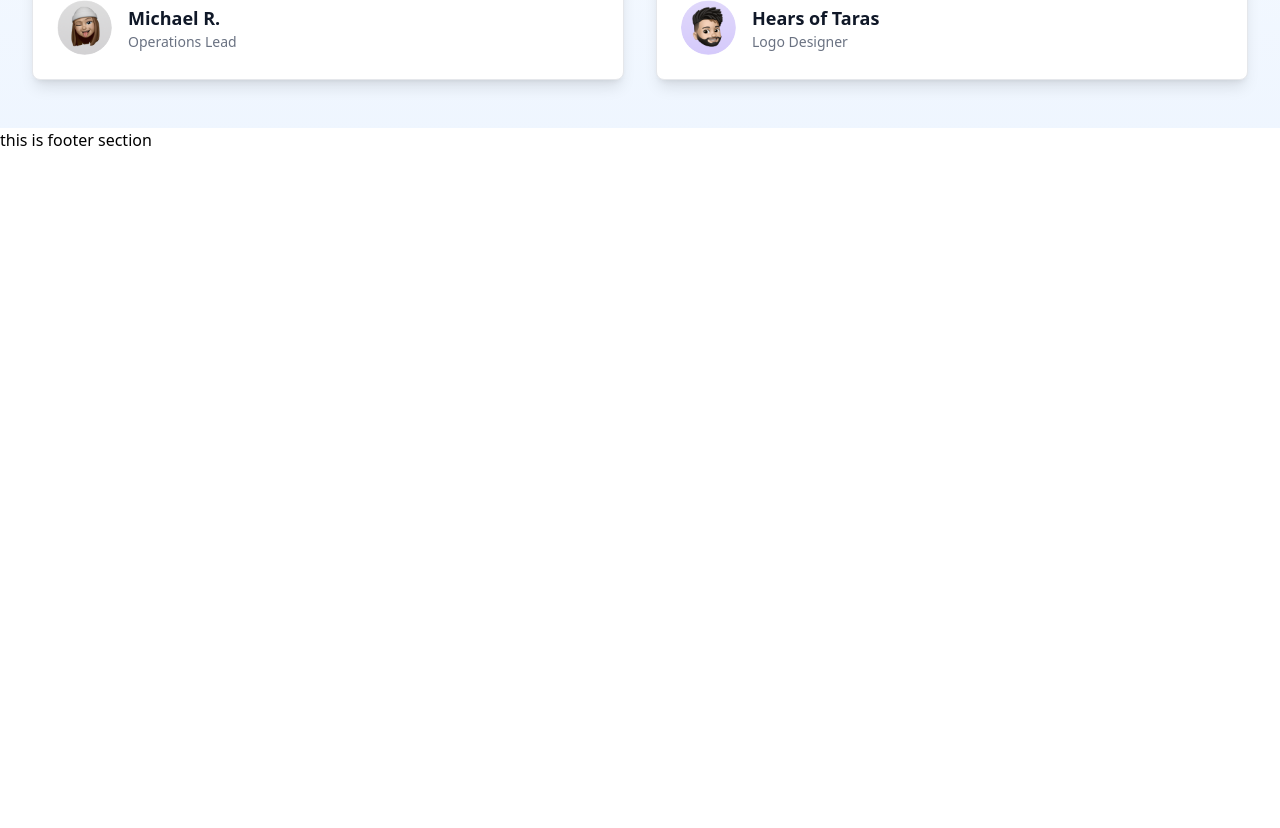
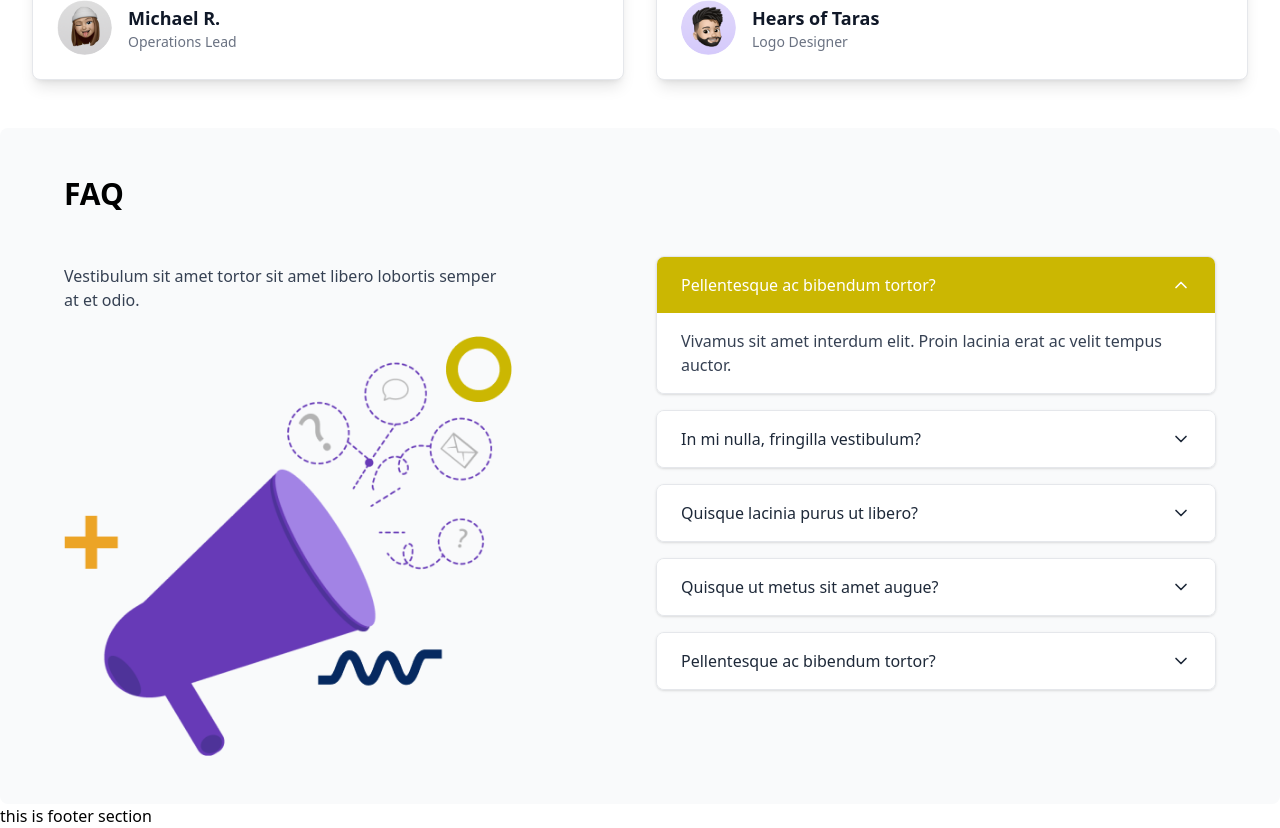
Before and after one commit to MohammedRasif/Sloukile, a React (Vite) app: page / in a window 1280 px wide. Shown: the part 3840-4668 px from the top of the page. Before the commit the page ends 3992 px from the top, so only its background shows below. Built offline with nearby package versions, Linux system fonts and the light colour scheme.

Commit message:
FAQ section create

```diff
--- a/package.json
+++ b/package.json
@@ -12,9 +12,11 @@
   "dependencies": {
     "@tailwindcss/vite": "^4.0.9",
     "localforage": "^1.10.0",
+    "lucide-react": "^0.479.0",
     "match-sorter": "^8.0.0",
     "react": "^19.0.0",
     "react-dom": "^19.0.0",
+    "react-icons": "^5.5.0",
     "react-router-dom": "^7.2.0",
     "sort-by": "^1.2.0",
     "tailwindcss": "^4.0.9"
--- a/src/component/Home/Home.jsx
+++ b/src/component/Home/Home.jsx
@@ -1,5 +1,6 @@
 import Banner from "../Shared/Banner";
 import Contact from "../Shared/Contact";
+import FAQPage from "../Shared/FAQ";
 import Pricing from "../Shared/Pricing";
 import Revolutionize from "../Shared/Revolutionize";
 import UserSays from "../Shared/UserSays";
@@ -12,6 +13,7 @@ const Home = () => {
             <Contact/>
             <Pricing/>
             <UserSays/>
+            <FAQPage/>
         </div>
     );
 }
--- /dev/null
+++ b/src/component/Shared/FAQ.jsx
@@ -0,0 +1,102 @@
+"use client"
+
+import { useState } from "react"
+import { ChevronDown } from "lucide-react"
+import img from "./Decoration1.png"
+
+const FAQ = () => {
+  const [openIndex, setOpenIndex] = useState(0)
+
+  const toggleAccordion = (index) => {
+    setOpenIndex(openIndex === index ? -1 : index)
+  }
+
+  const faqItems = [
+    {
+      question: "Pellentesque ac bibendum tortor?",
+      answer: "Vivamus sit amet interdum elit. Proin lacinia erat ac velit tempus auctor.",
+    },
+    {
+      question: "In mi nulla, fringilla vestibulum?",
+      answer:
+        "Vestibulum sit amet tortor sit amet libero lobortis semper at et odio. Vivamus sit amet interdum elit. Proin lacinia erat ac velit tempus auctor.",
+    },
+    {
+      question: "Quisque lacinia purus ut libero?",
+      answer:
+        "Vestibulum sit amet tortor sit amet libero lobortis semper at et odio. Vivamus sit amet interdum elit. Proin lacinia erat ac velit tempus auctor.",
+    },
+    {
+      question: "Quisque ut metus sit amet augue?",
+      answer:
+        "Vestibulum sit amet tortor sit amet libero lobortis semper at et odio. Vivamus sit amet interdum elit. Proin lacinia erat ac velit tempus auctor.",
+    },
+    {
+      question: "Pellentesque ac bibendum tortor?",
+      answer:
+        "Vestibulum sit amet tortor sit amet libero lobortis semper at et odio. Vivamus sit amet interdum elit. Proin lacinia erat ac velit tempus auctor.",
+    },
+  ]
+
+  return (
+    <div className="bg-gray-50 py-12 px-4 md:px-8 lg:px-16 rounded-lg">
+      <div className="max-w-7xl mx-auto grid grid-cols-1 lg:grid-cols-2 gap-8 items-start">
+        {/* Left Column - Title and Image */}
+        <div className="flex flex-col items-center lg:items-start space-y-6 text-center lg:text-left">
+          <h2 className="text-3xl font-bold text-navy-900">FAQ</h2>
+          <div className="w-16 h-1 bg-navy-900"></div>
+          <p className="text-gray-700 max-w-md">
+            Vestibulum sit amet tortor sit amet libero lobortis semper at et odio.
+          </p>
+          <div className="w-full max-w-xs md:max-w-sm lg:max-w-md">
+            <img src={img} alt="FAQ Decoration" className="w-full h-auto" />
+          </div>
+        </div>
+
+        {/* Right Column - Accordion */}
+        <div className="space-y-4 w-full lg:mt-20">
+          {faqItems.map((item, index) => (
+            <div
+              key={index}
+              className="border border-gray-200 rounded-lg overflow-hidden shadow-sm hover:shadow-md transition-shadow duration-300"
+            >
+              <button
+                className={`w-full px-6 py-4 flex justify-between items-center text-left transition-all duration-500 ease-in-out ${
+                  openIndex === index ? "bg-[#CBB702] text-white" : "bg-white text-gray-800 hover:bg-gray-50"
+                }`}
+                onClick={() => toggleAccordion(index)}
+                aria-expanded={openIndex === index}
+                aria-controls={`faq-content-${index}`}
+              >
+                <span className="font-medium">{item.question}</span>
+                <div
+                  className={`transform transition-transform duration-500 ease-in-out ${openIndex === index ? "rotate-180" : "rotate-0"}`}
+                >
+                  <ChevronDown className="h-5 w-5" />
+                </div>
+              </button>
+
+              <div
+                id={`faq-content-${index}`}
+                className="overflow-hidden transition-all duration-500 ease-in-out"
+                style={{
+                  maxHeight: openIndex === index ? "300px" : "0",
+                  opacity: openIndex === index ? 1 : 0,
+                  transform: openIndex === index ? "translateY(0)" : "translateY(-10px)",
+                }}
+              >
+                <div className="px-6 py-4 bg-white">
+                  <p className="text-gray-700 transition-opacity duration-500 ease-in-out">
+                    {item.answer}
+                  </p>
+                </div>
+              </div>
+            </div>
+          ))}
+        </div>
+      </div>
+    </div>
+  )
+}
+
+export default FAQ
--- a/src/component/Shared/UserSays.jsx
+++ b/src/component/Shared/UserSays.jsx
@@ -45,7 +45,7 @@ const UserSays = () => {
   ];
 
   return (
-    <div className="bg-gradient-to-b from-white to-blue-50 py-8 px-4 sm:py-12 sm:px-6 lg:px-8 lg:-mt-52">
+    <div className=" py-8 px-4 sm:py-12 sm:px-6 lg:px-8 lg:-mt-52">
       <h2 className="text-2xl sm:text-3xl md:text-4xl font-bold text-center text-blue-900 mb-6 sm:mb-10">
         What Our Users Say
       </h2>
```
Also changed, not shown: src/component/Shared/Decoration1.png (added), 1 other file (tests, documents, lock files or other folders).
